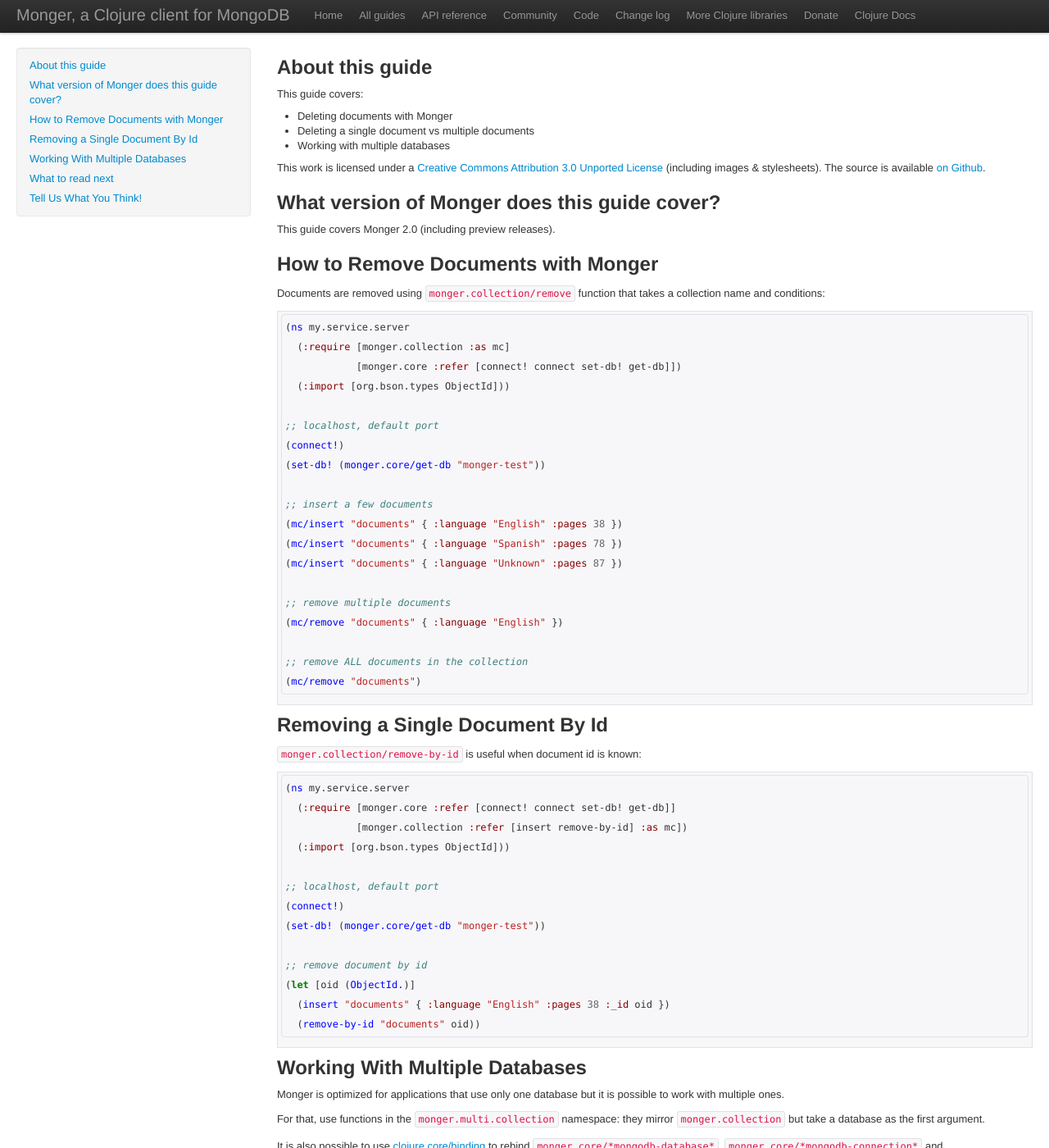
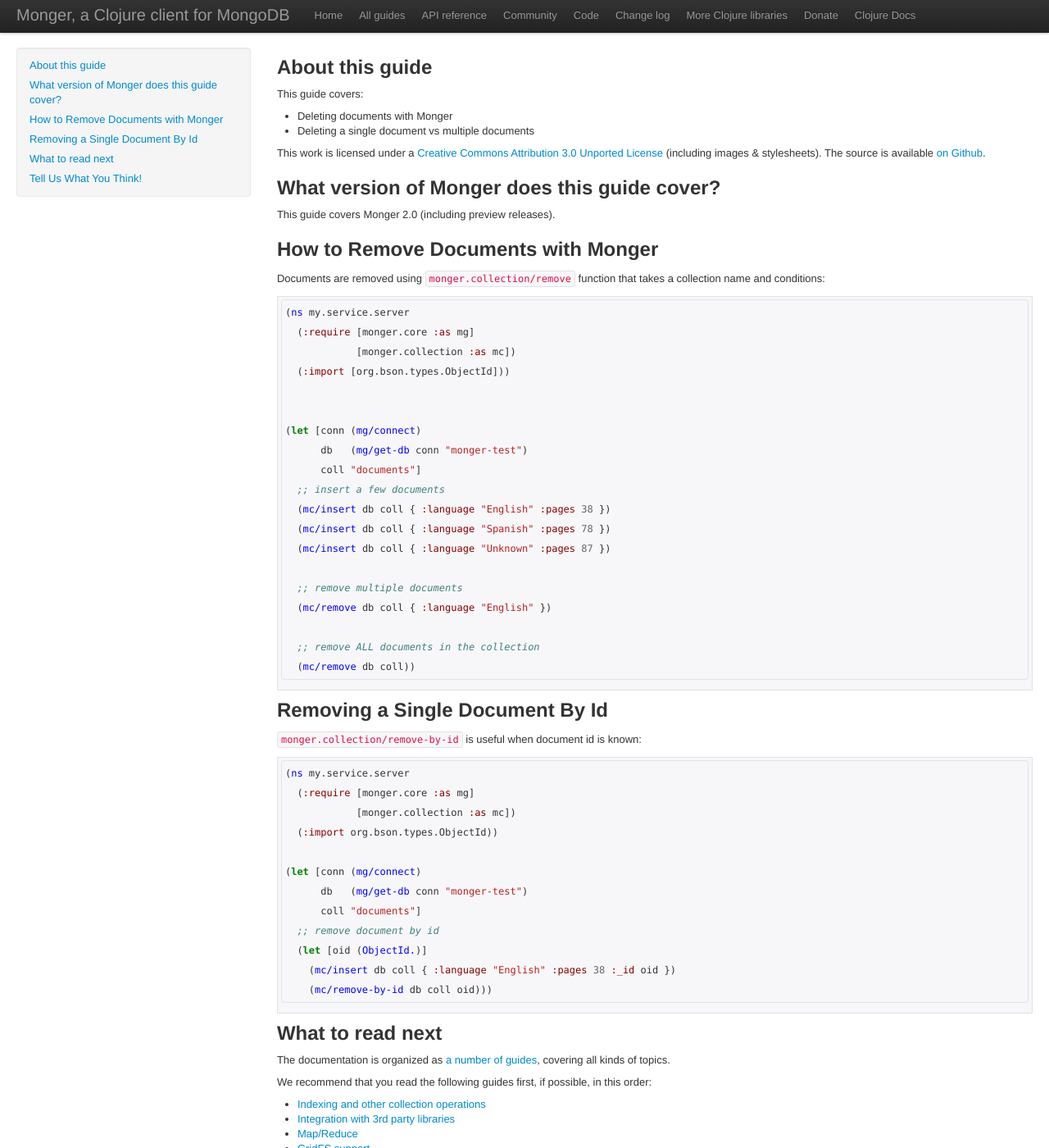
Before and after one commit to clojurewerkz/monger.docs, a Jekyll site: the page built from articles/deleting.md, in a window 1280 px wide and 1400 px high. Shown: the whole window at 82% size. Built offline with Jekyll 4.4.1, drawn with Linux system fonts in a browser that asks for light colours; some web fonts are replaced; comment, search, counter and statistics services are not loaded; some of the changed text lies outside the part shown.

Commit message:
Port Deleting guide

````diff
--- a/articles/deleting.md
+++ b/articles/deleting.md
@@ -9,7 +9,6 @@
 
  * Deleting documents with Monger
  * Deleting a single document vs multiple documents
- * Working with multiple databases
 
 This work is licensed under a <a rel="license" href="http://creativecommons.org/licenses/by/3.0/">Creative Commons Attribution 3.0 Unported License</a> (including images & stylesheets). The source is available [on Github](https://github.com/clojurewerkz/monger.docs).
 
@@ -21,28 +20,29 @@
 
 ## How to Remove Documents with Monger
 
-Documents are removed using `monger.collection/remove` function that takes a collection name and conditions:
+Documents are removed using `monger.collection/remove` function that
+takes a collection name and conditions:
 
 ``` clojure
 (ns my.service.server
-  (:require [monger.collection :as mc]
-            [monger.core :refer [connect! connect set-db! get-db]])
-  (:import [org.bson.types ObjectId]))
+  (:require [monger.core :as mg]
+            [monger.collection :as mc])
+  (:import [org.bson.types.ObjectId]))
 
-;; localhost, default port
-(connect!)
-(set-db! (monger.core/get-db "monger-test"))
 
-;; insert a few documents
-(mc/insert "documents" { :language "English" :pages 38 })
-(mc/insert "documents" { :language "Spanish" :pages 78 })
-(mc/insert "documents" { :language "Unknown" :pages 87 })
+(let [conn (mg/connect)
+      db   (mg/get-db conn "monger-test")
+      coll "documents"]
+  ;; insert a few documents
+  (mc/insert db coll { :language "English" :pages 38 })
+  (mc/insert db coll { :language "Spanish" :pages 78 })
+  (mc/insert db coll { :language "Unknown" :pages 87 })
 
-;; remove multiple documents
-(mc/remove "documents" { :language "English" })
+  ;; remove multiple documents
+  (mc/remove db coll { :language "English" })
 
-;; remove ALL documents in the collection
-(mc/remove "documents")
+  ;; remove ALL documents in the collection
+  (mc/remove db coll))
 ```
 
 
@@ -52,39 +52,18 @@
 
 ``` clojure
 (ns my.service.server
-  (:require [monger.core :refer [connect! connect set-db! get-db]]
-            [monger.collection :refer [insert remove-by-id] :as mc])
-  (:import [org.bson.types ObjectId]))
+  (:require [monger.core :as mg]
+            [monger.collection :as mc])
+  (:import org.bson.types.ObjectId))
 
-;; localhost, default port
-(connect!)
-(set-db! (monger.core/get-db "monger-test"))
-
-;; remove document by id
-(let [oid (ObjectId.)]
-  (insert "documents" { :language "English" :pages 38 :_id oid })
-  (remove-by-id "documents" oid))
+(let [conn (mg/connect)
+      db   (mg/get-db conn "monger-test")
+      coll "documents"]
+  ;; remove document by id
+  (let [oid (ObjectId.)]
+    (mc/insert db coll { :language "English" :pages 38 :_id oid })
+    (mc/remove-by-id db coll oid)))
 ```
-
-
-
-## Working With Multiple Databases
-
-Monger is optimized for applications that use only one database but it
-is possible to work with multiple ones.
-
-For that, use functions in the `monger.multi.collection` namespace: they mirror
-`monger.collection` but take a database as the first argument.
-
-
-It is also possible to use [clojure.core/binding](http://clojuredocs.org/clojure_core/clojure.core/binding)
-to rebind `monger.core/*mongodb-database*`,
-`monger.core/*mongodb-connection*` and `monger.core/*mongodb-gridfs*`
-vars to different values or use convenience functions that do that:
-`monger.core/with-connection`, `monger.core/with-db`,
-`monger.core/with-gridfs`. This is a common practice for Clojure
-libraries. Remember that var bindings are thread-local.
-
 
 
 ## What to read next
````
